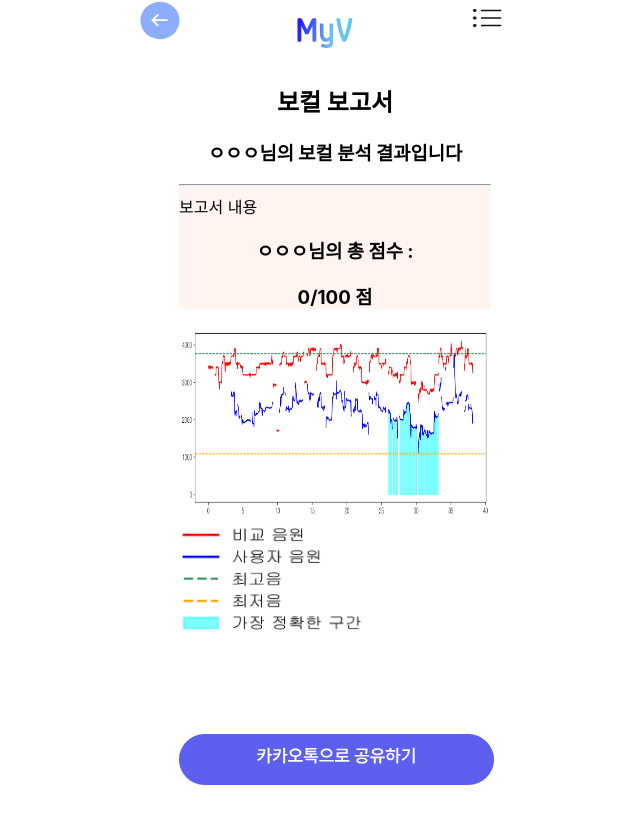
After one commit to YeahOut/2024-01-CSC4004-03-No_GiveUp, a Django app: page /modal/analyze/result in a window 1280 px wide. The commit adds this page. Shown: the whole page, without its empty margins (305-945 px from the left). Run offline with Django 5.2, Linux system fonts and the light colour scheme; some web fonts are replaced.

Commit message:
:sparkles: vocal_report into template

```diff
--- /dev/null
+++ b/MyV/modal/static/modal/css/vocal_report.css
@@ -0,0 +1,85 @@
+@import url("https://cdn.jsdelivr.net/gh/orioncactus/pretendard@v1.3.9/dist/web/variable/pretendardvariable.min.css");
+
+* {
+  font-family: "Pretendard Variable", Pretendard, -apple-system,
+    BlinkMacSystemFont, system-ui, Roboto, "Helvetica Neue", "Segoe UI",
+    "Apple SD Gothic Neo", "Noto Sans KR", "Malgun Gothic", "Apple Color Emoji",
+    "Segoe UI Emoji", "Segoe UI Symbol", sans-serif;
+  padding: 0;
+}
+
+.flex {
+  margin: 0;
+  padding: 0;
+  width: 100vw;
+  height: 100vh;
+  display: flex;
+  justify-content: center;
+  align-items: center;
+}
+
+.contents {
+  width: 390px;
+  height: 844px;
+  overflow: hidden;
+}
+
+header {
+  height: 85px;
+  display: flex;
+  justify-content: center;
+}
+
+body {
+  margin: 0;
+}
+
+.logo {
+  width: 390px;
+  display: flex;
+  justify-content: center;
+  align-items: center;
+  position: relative;
+  margin-top: 40px;
+}
+
+.modal {
+  width: 35px;
+  height: 30px;
+  margin-left: auto;
+  margin-right: 25px;
+  margin-top: 25px;
+}
+
+#report_main_container {
+  max-width: 80%;
+  height: 550px;
+  margin: 0 auto;
+  justify-content: center;
+  align-items: center;
+  width: max-content;
+}
+
+#report_paragraph {
+  max-width: 80%;
+  margin: 0;
+}
+
+.report_main {
+  background-color: rgb(255, 244, 239);
+}
+
+.report_graph {
+  width: 100%;
+  height: 35%;
+}
+
+.graph_legend {
+  width: 60%;
+  height: 20%;
+}
+
+.kakao_share_button {
+  width: 80%;
+  margin: 0 auto;
+}
--- /dev/null
+++ b/MyV/modal/static/modal/js/vocal_report.js
@@ -0,0 +1,10 @@
+function changeWorkBreak(e) {
+    const container = document.querySelector('.report_main_container');
+    container.style.wordBreak = e.target.value;
+}
+
+function setReportText() {
+  const element = document.getElementById("report_paragraph_container");
+  element.innerHTML
+    = "<p>asdadasadadasdsdsdsd</p>";
+}
--- a/MyV/modal/templates/modal/analyze.html
+++ b/MyV/modal/templates/modal/analyze.html
@@ -1,5 +1,4 @@
 {% load static %}
-<!DOCTYPE html>
 <html lang="en">
 <head>
     <meta charset="UTF-8">
@@ -65,7 +64,7 @@
                 </div>
             </form>
             <footer>
-                <input class="next-step-button" type="submit" value="파일 제출하기" onclick="location.href='{% url 'signup4' %}'" />
+                <input class="next-step-button" type="submit" value="파일 제출하기" onclick="location.href='{% url 'vocalResult' %}'" />
             </footer>
         </div>
     </div>
--- /dev/null
+++ b/MyV/modal/templates/modal/analyze_result.html
@@ -0,0 +1,42 @@
+{% load static %}
+<!DOCTYPE html>
+<html lang="ko">
+  <head>
+    <meta charset="UTF-8" />
+    <meta name="viewport" content="width=device-width, initial-scale=1.0" />
+    <title>vocalreport</title>
+    <link rel="stylesheet" href="{% static 'modal/css/vocal_report.css' %}"/>
+    <style>h2, h3{text-align: center;}</style>
+  </head>
+  <body>
+    <div class="flex">
+      <div class="contents">
+        <header>
+          <input class="backbutton" type="image" src="{% static 'modal/images/backbutton.svg' %}" width="40px" onclick="setReportText()">
+          <img class="logo" src="{% static 'modal/images/logo.svg' %}" width="60px" height="30px" />
+          <input class="modal" type="image" src="{% static 'modal/images/모달_아이콘.png' %}" />
+        </header>
+        <main class="report">
+          <h2>보컬 보고서</h2>
+          <h3>ㅇㅇㅇ님의 보컬 분석 결과입니다</h3>
+          <div id="report_main_container">
+            <div class="report_main">
+                <hr style="border:1px color= silver;">
+                <div id="report_paragraph_container">
+                    <p id="report_paragraph">보고서 내용</p>
+                </div>
+                <h3 class="report_name_score">ㅇㅇㅇ님의 총 점수 : </h3>
+                <h3 class="report_score">0/100 점 </h3>
+            </div>
+            <img class="report_graph" src="{% static 'modal/images/vocal_report_graph.png' %}">
+            <img class="graph_legend" src="{% static 'modal/images/graph_legend.png' %}">
+          </div>
+        </main>
+        <footer class="kakao_share_button">
+            <input type="image" src="{% static 'modal/images/kakao_share_button.svg' %}"/>
+        </footer>
+      </div>
+    </div>
+    <script src="{% static 'modal/js/vocal_report.js' %}"></script>
+  </body>
+</html>
--- a/MyV/modal/urls.py
+++ b/MyV/modal/urls.py
@@ -3,5 +3,6 @@ from . import views
 
 urlpatterns = [
     path('analyze', views.analyzePage, name='analyze'),
-    path('analyze/upload', views.upload_analyze_file, name='upload_analyze_file')
+    path('analyze/upload', views.upload_analyze_file, name='upload_analyze_file'),
+    path('analyze/result', views.vocalResult, name='vocalResult'),
 ]
--- a/MyV/modal/views.py
+++ b/MyV/modal/views.py
@@ -27,3 +27,6 @@ def upload_analyze_file(request):
             return HttpResponse("Files uploaded successfully")
 
     return HttpResponse("Failed to upload files")
+
+def vocalResult(request):
+    return render(request,'modal/analyze_result.html')
```
Also changed, not shown: MyV/modal/static/modal/images/backbutton.svg (added), MyV/modal/static/modal/images/graph_legend.png (added), MyV/modal/static/modal/images/kakao_share_button.svg (added), MyV/modal/static/modal/images/logo.svg (added), MyV/modal/static/modal/images/vocal_report_graph.png (added), MyV/modal/static/modal/images/모달_아이콘.png (added).
